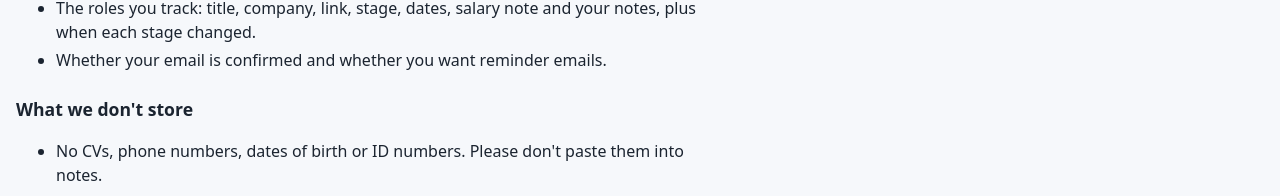
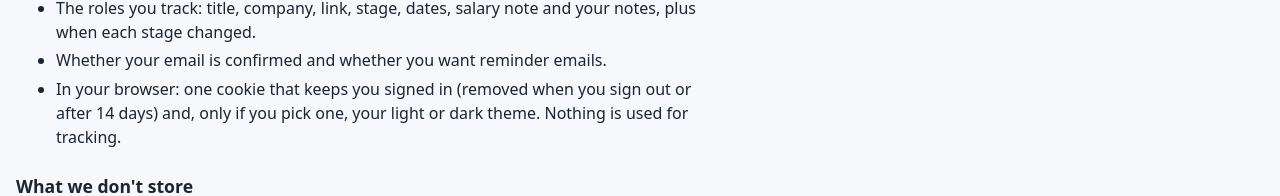
Before and after one commit to KathFK1234/Kazi-Hakika, a React (Vite) app in the folder web/: page /privacy in a window 1280 px wide. Shown: the part 479-675 px from the top of the page. Built offline with nearby package versions, Linux system fonts and the light colour scheme; no server answers.

Commit message:
Say on /privacy what the site keeps in your browser
One sign-in cookie (gone on sign-out or after 14 days) and, only if
chosen, the light/dark theme; nothing for tracking. Test checks it.
Privacy review, round 2. Fixes #81

```diff
--- a/web/src/pages/PrivacyPage.tsx
+++ b/web/src/pages/PrivacyPage.tsx
@@ -23,6 +23,10 @@ export function PrivacyPage() {
         <li>Your email address, a password hash (never the password itself) and the public handle you choose.</li>
         <li>The roles you track: title, company, link, stage, dates, salary note and your notes, plus when each stage changed.</li>
         <li>Whether your email is confirmed and whether you want reminder emails.</li>
+        <li>
+          In your browser: one cookie that keeps you signed in (removed when you sign out or after 14 days) and, only if
+          you pick one, your light or dark theme. Nothing is used for tracking.
+        </li>
       </ul>
 
       <h2>What we don't store</h2>
```
Also changed, not shown: 1 other file (tests, documents, lock files or other folders).
